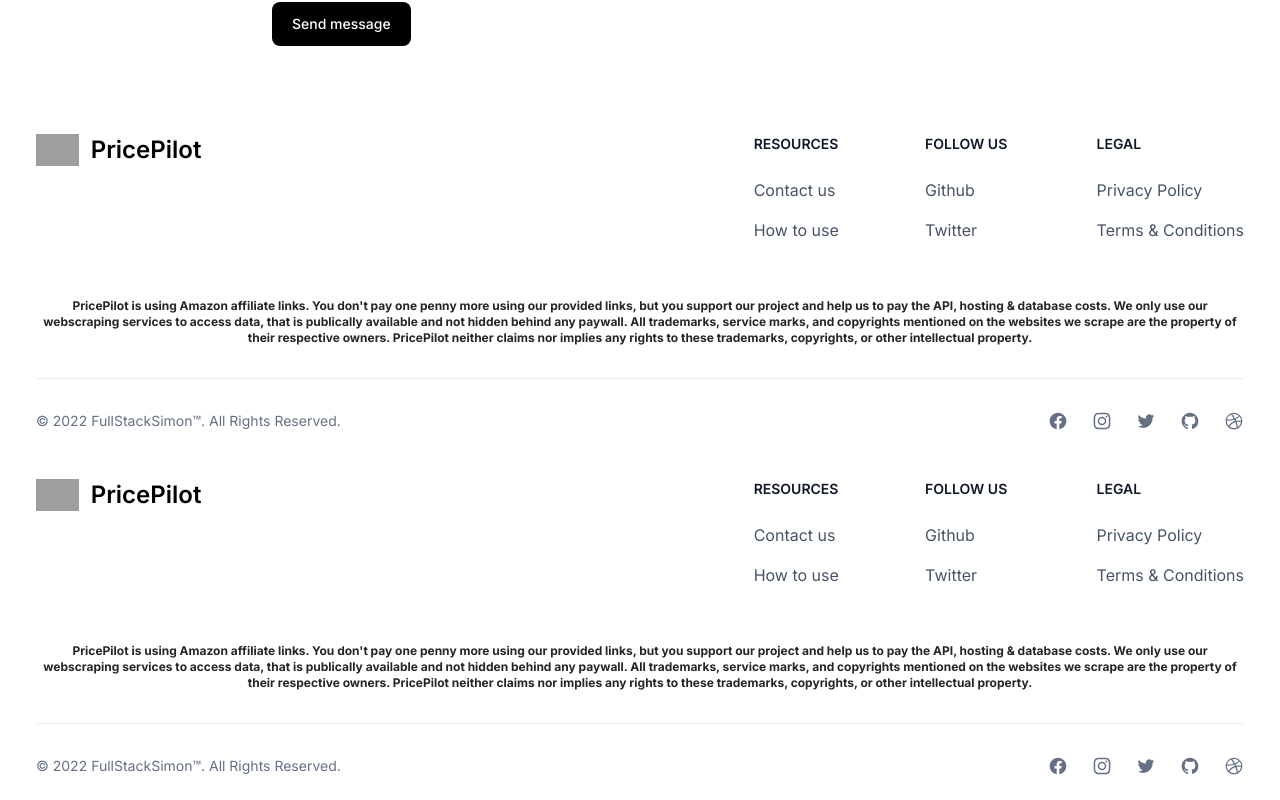
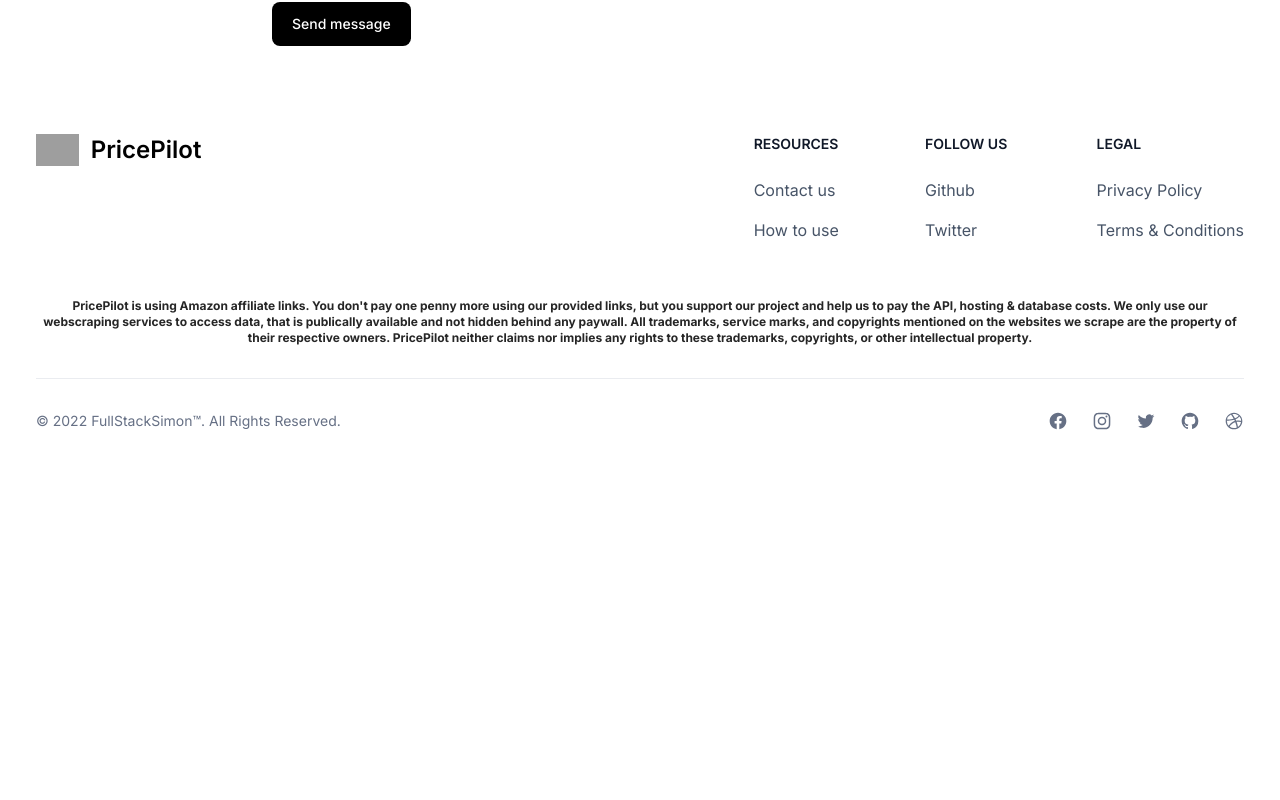
Before and after one commit to FullStackSimonIO/amazon-price-tracker, a Next.js app: page /contact in a window 1280 px wide. Shown: the part 724-1524 px from the top of the page. After the commit the page ends 1179 px from the top, so only its background shows below. Built offline with nearby package versions, Linux system fonts and the light colour scheme; grey boxes are pictures that could not be loaded.

Commit message:
fixed routing issues

```diff
--- a/app/contact/page.tsx
+++ b/app/contact/page.tsx
@@ -6,7 +6,6 @@
   return (
     <div>
       <ContactForm />
-      <Footer />
     </div>
   );
 };
--- a/components/Footer.tsx
+++ b/components/Footer.tsx
@@ -25,15 +25,12 @@
                 </h2>
                 <ul className="text-gray-600 ">
                   <li className="mb-4">
-                    <a href="https://flowbite.com" className="hover:underline">
+                    <a href="/contact" className="hover:underline">
                       Contact us
                     </a>
                   </li>
                   <li>
-                    <a
-                      href="https://tailwindcss.com/"
-                      className="hover:underline"
-                    >
+                    <a href="/guide" className="hover:underline">
                       How to use
                     </a>
                   </li>
```
